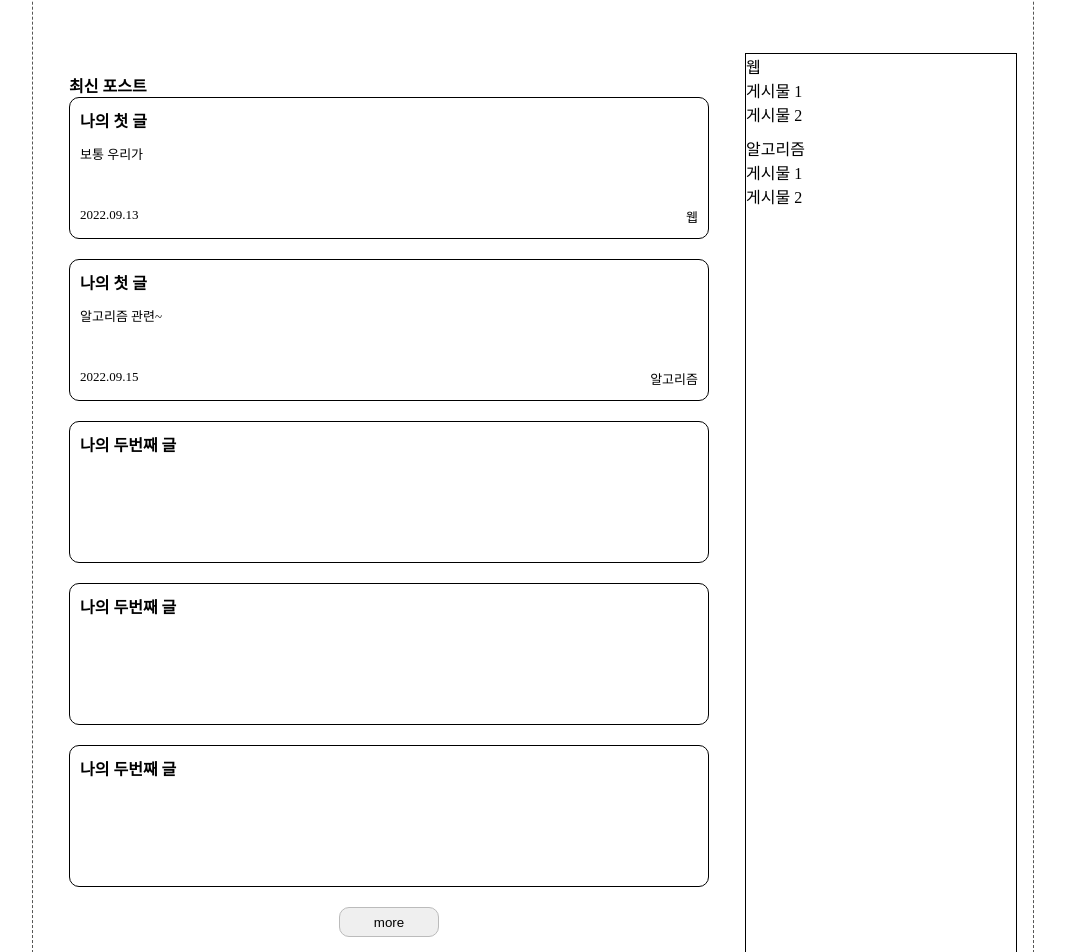
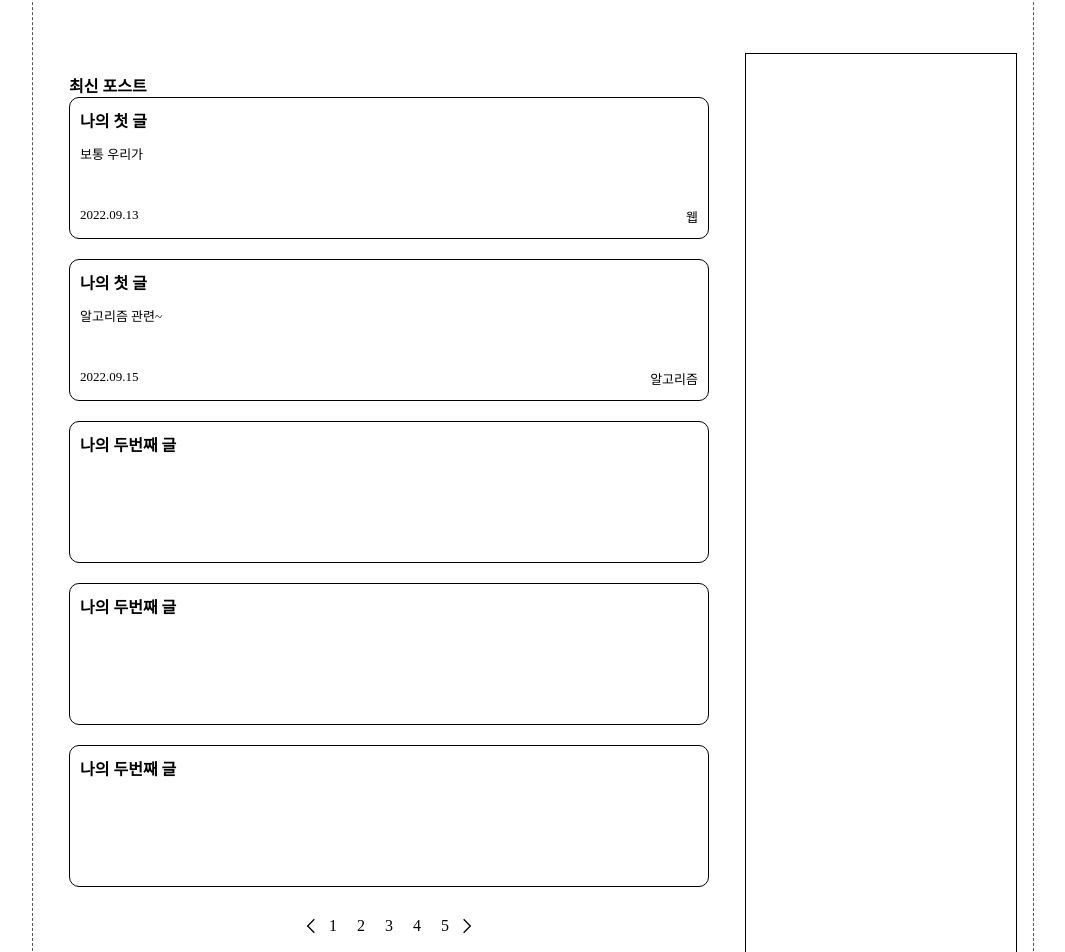
Before and after one commit to spde3289/spde3289.github.io, a React (Create React App) app: page / in a window 1280 px wide. Shown: the part 280-1232 px from the top of the page, without its empty margins (107-1172 px from the left). Built offline with nearby package versions, Linux system fonts and the light colour scheme.

Commit message:
update home

```diff
--- a/src/components/ContentBox.js
+++ b/src/components/ContentBox.js
@@ -2,7 +2,6 @@ import React from 'react';
 import styled from "styled-components";
 
 const ContentBox = (props) => {
-    console.log(props)
     return(
         <PostBox>
             <PostBoxTitle>
--- a/src/pages/Home.js
+++ b/src/pages/Home.js
@@ -3,6 +3,7 @@ import styled from "styled-components";
 import Header from '../components/Header';
 import Footer from '../components/Footer';
 import ContentBox from '../components/ContentBox';
+import { GrNext, GrPrevious } from 'react-icons/gr'
 
 const Home = () => {
     return(
@@ -26,19 +27,20 @@ const Home = () => {
                     <ContentBox title="나의 두번째 글"></ContentBox>
                     <ContentBox title="나의 두번째 글"></ContentBox>
                     <ContentBox title="나의 두번째 글"></ContentBox>
-                    <ContentMore>more</ContentMore>
+                    <ContentPoint>
+                        <ul className="flex">
+                            <li className='prev'><GrPrevious/></li>
+                            <li className="li active">1</li>
+                            <li className="li">2</li>
+                            <li className="li">3</li>
+                            <li className="li">4</li>
+                            <li className="li">5</li>
+                            <li className='next'><GrNext/></li>
+                        </ul>
+                    </ContentPoint>
                 </ContentBoxArea>
                 <ContentList>
-                    <Category>
-                        웹
-                        <Post>게시물 1</Post>
-                        <Post>게시물 2</Post>
-                    </Category>
-                    <Category>
-                        알고리즘
-                        <Post>게시물 1</Post>
-                        <Post>게시물 2</Post>
-                    </Category>
+
                 </ContentList>
                 </Content>
             </Main>
@@ -76,13 +78,25 @@ const ContentBoxArea = styled.div`
     justify-content: space-between;
 `;
 
-const ContentMore = styled.button`
+const ContentPoint = styled.div`
     margin: 0 auto;
-    width: 100px;
-    height: 30px;
-    border: 1px solid #bbb;
-    border-radius: 10px;
-    text-align: center;
+    .active{
+
+    }
+    .flex{
+        display: flex;
+        align-items: center
+    }
+    .li{
+        margin: 10px;
+        text-align: center;
+    }
+    .prev{
+        margin-bottom: -4px;
+    }
+    .next{
+        margin-bottom: -4px;
+    }
 `;
 
 const ContentList = styled.div`
@@ -90,12 +104,4 @@ const ContentList = styled.div`
     width: 270px;
 `;
 
-const Category = styled.ul`
-    margin-bottom: 10px;
-`;
-
-const Post = styled.li`
-`;
-
-
 export default Home;
```
Also changed, not shown: src/components/Category.js (added).
